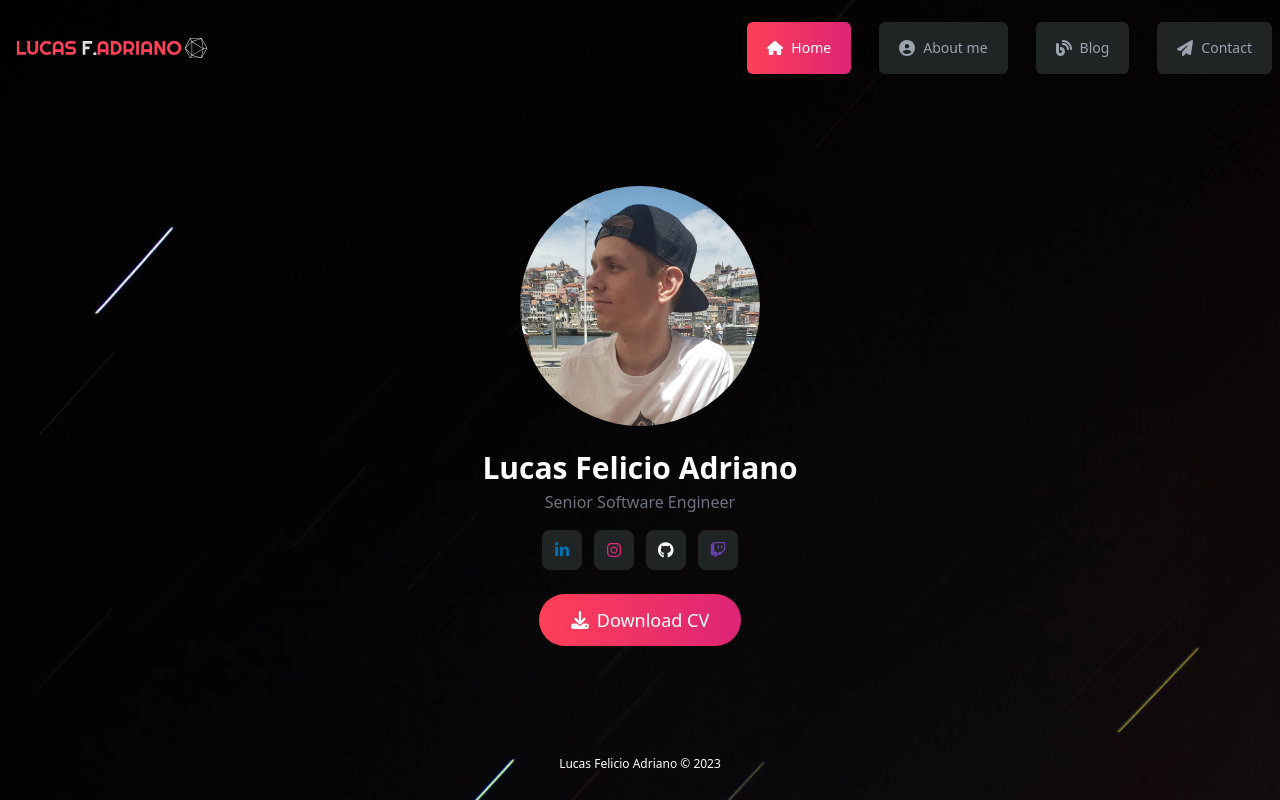
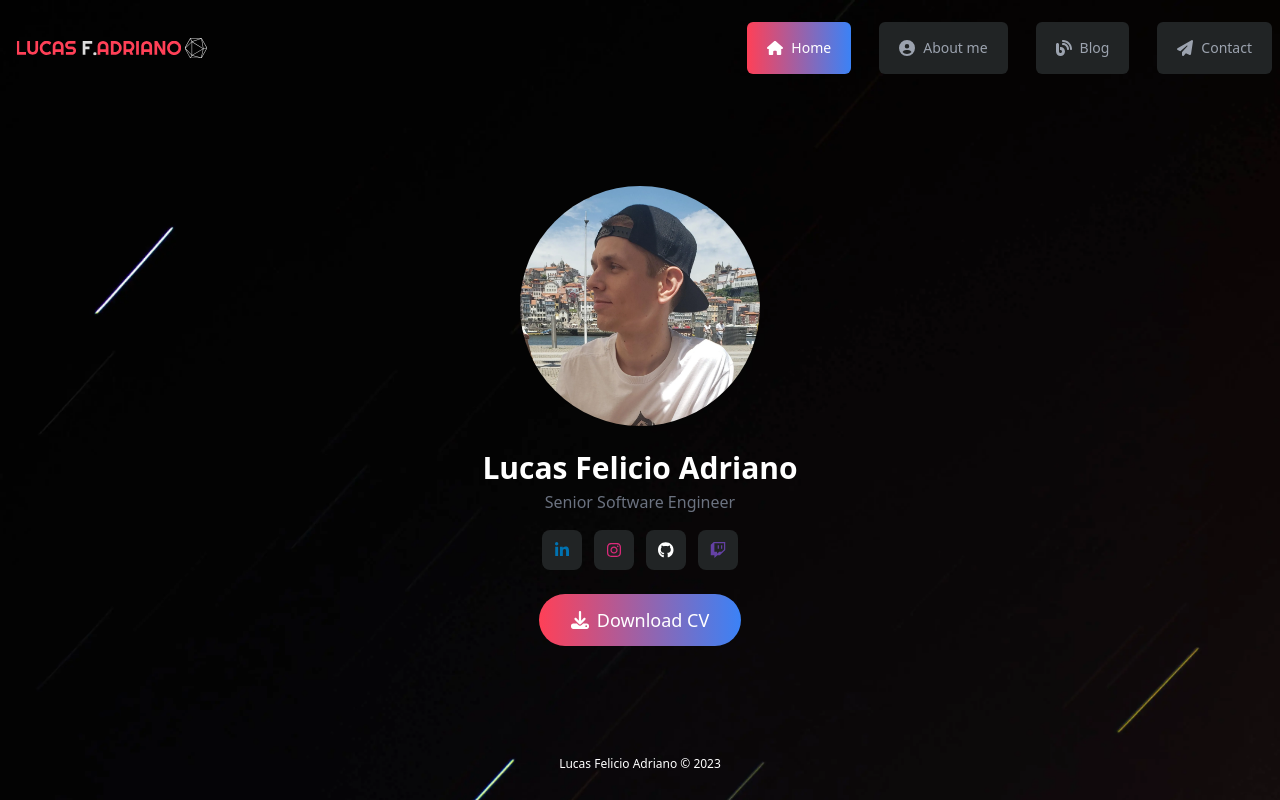
Before and after one commit to lucasadrianof/personal-blog-nextjs, a Next.js app: page / in a window 1280 px wide. Built offline with nearby package versions, Linux system fonts and the light colour scheme.

Commit message:
chore: update CSS gradient color to blue

```diff
--- a/src/components/Header/Header.tsx
+++ b/src/components/Header/Header.tsx
@@ -23,7 +23,7 @@ const MenuLink = ({ icon, href, onClick, text }: MenuItemLink) => {
   const activeLink = isActiveLink(href, currentPath)
 
   const classes =
-    'flex items-center px-5 py-3 rounded-md font-medium text-sm bg-gray-850 hover:text-white hover:bg-gradient-to-r from-brand-background-element to-[#DD2476]'
+    'flex items-center px-5 py-3 rounded-md font-medium text-sm bg-gray-850 hover:text-white hover:bg-gradient-to-r from-brand-background-element to-blue-500'
   const className = cn(classes, {
     'bg-gradient-to-r text-white': activeLink,
     'text-gray-400': !activeLink,
--- a/src/components/Hero/Hero.tsx
+++ b/src/components/Hero/Hero.tsx
@@ -26,7 +26,7 @@ export default function Hero() {
       </div>
       <a
         href="#"
-        className="flex items-center bg-gradient-to-r from-brand-background-element to-[#DD2476] duration-200 transition ease-linear hover:bg-gradient-to-l px-8 py-3 text-lg text-white rounded-[35px] mt-6"
+        className="flex items-center bg-gradient-to-r from-brand-background-element to-blue-500 amber-500 duration-200 transition ease-linear hover:bg-gradient-to-l px-8 py-3 text-lg text-white rounded-[35px] mt-6"
       >
         <FontAwesomeIcon className="mr-2" icon={faDownload} />
         Download CV
--- a/src/components/Social/Social.tsx
+++ b/src/components/Social/Social.tsx
@@ -16,7 +16,7 @@ export default function Social() {
         >
           <span
             className={cn(
-              'w-10 h-10 rounded-lg hover:bg-gradient-to-r from-[#FA5252] to-[#DD2476] flex justify-center items-center  hover:text-white transition-colors duration-300  ease-in-out  bg-gray-850',
+              'w-10 h-10 rounded-lg hover:bg-gradient-to-r from-brand-background-element to-blue-500 flex justify-center items-center  hover:text-white transition-colors duration-300  ease-in-out  bg-gray-850',
               iconClass
             )}
           >
```
